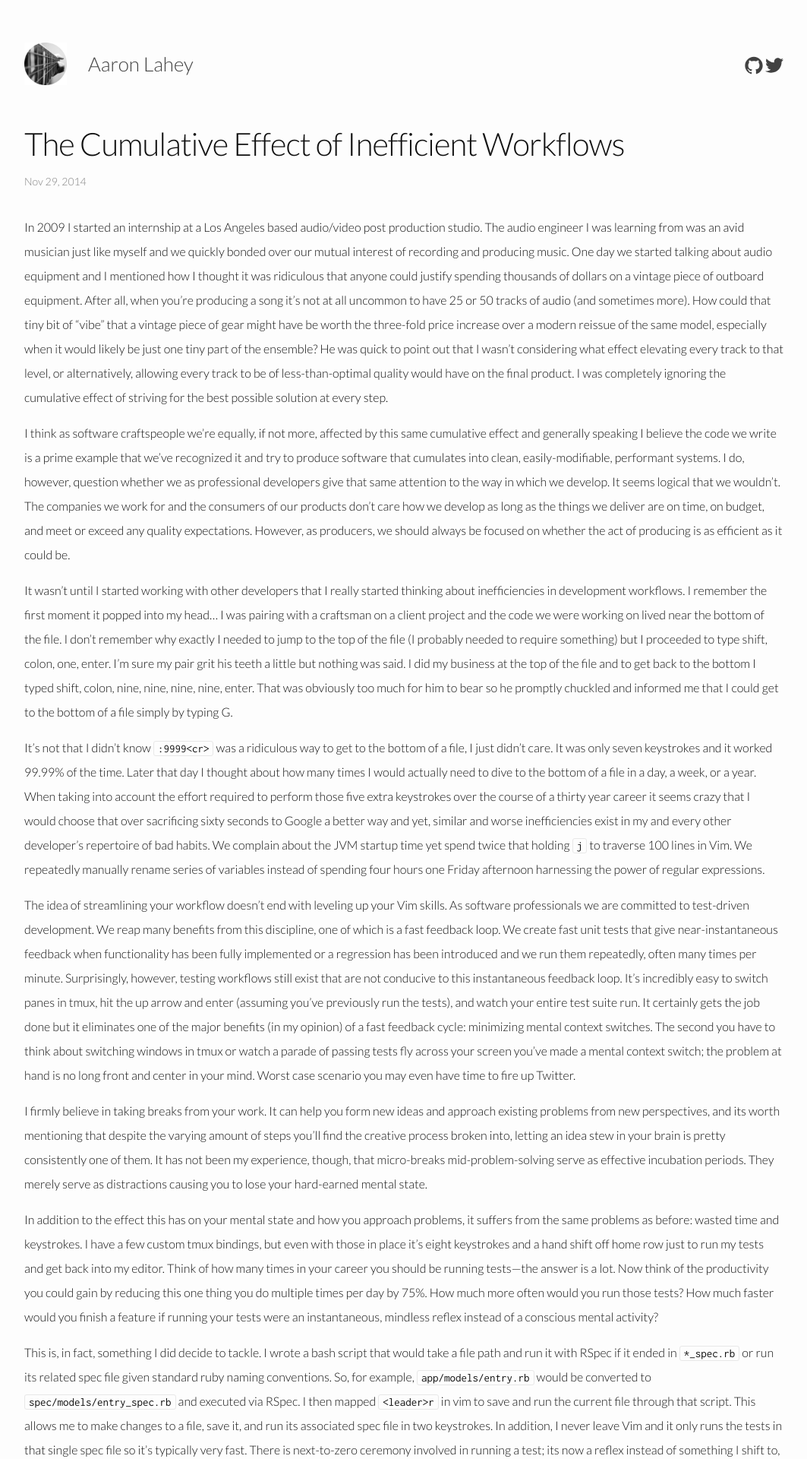
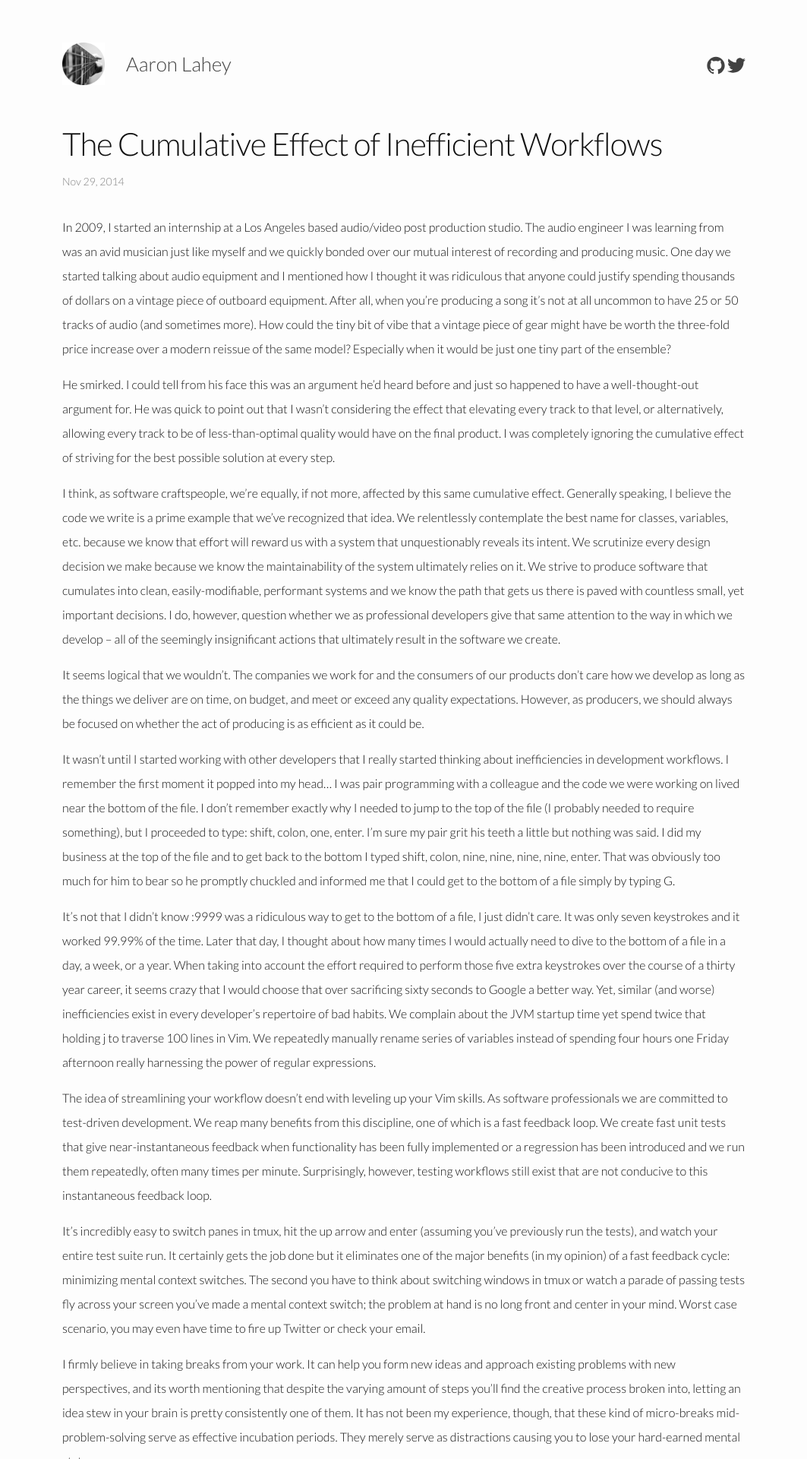
Before and after one commit to aaronlahey/aaronlahey.github.io, a Jekyll site: the page built from _posts/2014-11-29-the-cumulative-effect-of-inefficient-workflows.markdown, in a window 1280 px wide. Shown: the top 1920 px of the page at 76% size, without its empty margins (108-1171 px from the left). Built offline with Jekyll 4.4.1, drawn with Linux system fonts in a browser that asks for light colours; some of the changed text lies outside the part shown.

Commit message:
update workflow post and make site 960px wide

```diff
--- a/_posts/2014-11-29-the-cumulative-effect-of-inefficient-workflows.markdown
+++ b/_posts/2014-11-29-the-cumulative-effect-of-inefficient-workflows.markdown
@@ -5,22 +5,32 @@
 categories: workflows
 ---
 
-In 2009 I started an internship at a Los Angeles based audio/video post production studio. The audio engineer I was learning from was an avid musician just like myself and we quickly bonded over our mutual interest of recording and producing music. One day we started talking about audio equipment and I mentioned how I thought it was ridiculous that anyone could justify spending thousands of dollars on a vintage piece of outboard equipment. After all, when you’re producing a song it’s not at all uncommon to have 25 or 50 tracks of audio (and sometimes more). How could that tiny bit of “vibe” that a vintage piece of gear might have be worth the three-fold price increase over a modern reissue of the same model, especially when it would likely be just one tiny part of the ensemble? He was quick to point out that I wasn’t considering what effect elevating every track to that level, or alternatively, allowing every track to be of less-than-optimal quality would have on the final product. I was completely ignoring the cumulative effect of striving for the best possible solution at every step.
+In 2009, I started an internship at a Los Angeles based audio/video post production studio. The audio engineer I was learning from was an avid musician just like myself and we quickly bonded over our mutual interest of recording and producing music. One day we started talking about audio equipment and I mentioned how I thought it was ridiculous that anyone could justify spending thousands of dollars on a vintage piece of outboard equipment. After all, when you’re producing a song it’s not at all uncommon to have 25 or 50 tracks of audio (and sometimes more). How could the tiny bit of vibe that a vintage piece of gear might have be worth the three-fold price increase over a modern reissue of the same model? Especially when it would be just one tiny part of the ensemble?
 
-I think as software craftspeople we’re equally, if not more, affected by this same cumulative effect and generally speaking I believe the code we write is a prime example that we’ve recognized it and try to produce software that cumulates into clean, easily-modifiable, performant systems. I do, however, question whether we as professional developers give that same attention to the way in which we develop. It seems logical that we wouldn’t. The companies we work for and the consumers of our products don’t care how we develop as long as the things we deliver are on time, on budget, and meet or exceed any quality expectations. However, as producers, we should always be focused on whether the act of producing is as efficient as it could be.
+He smirked. I could tell from his face this was an argument he’d heard before and just so happened to have a well-thought-out argument for. He was quick to point out that I wasn’t considering the effect that elevating every track to that level, or alternatively, allowing every track to be of less-than-optimal quality would have on the final product. I was completely ignoring the cumulative effect of striving for the best possible solution at every step.
 
-It wasn’t until I started working with other developers that I really started thinking about inefficiencies in development workflows. I remember the first moment it popped into my head… I was pairing with a craftsman on a client project and the code we were working on lived near the bottom of the file. I don’t remember why exactly I needed to jump to the top of the file (I probably needed to require something) but I proceeded to type shift, colon, one, enter. I’m sure my pair grit his teeth a little but nothing was said. I did my business at the top of the file and to get back to the bottom I typed shift, colon, nine, nine, nine, nine, enter. That was obviously too much for him to bear so he promptly chuckled and informed me that I could get to the bottom of a file simply by typing G.
+I think, as software craftspeople, we’re equally, if not more, affected by this same cumulative effect. Generally speaking, I believe the code we write is a prime example that we’ve recognized that idea. We relentlessly contemplate the best name for classes, variables, etc. because we know that effort will reward us with a system that unquestionably reveals its intent. We scrutinize every design decision we make because we know the maintainability of the system ultimately relies on it. We strive to produce software that cumulates into clean, easily-modifiable, performant systems and we know the path that gets us there is paved with countless small, yet important decisions. I do, however, question whether we as professional developers give that same attention to the way in which we develop -- all of the seemingly insignificant actions that ultimately result in the software we create.
 
-It’s not that I didn’t know `:9999<cr>` was a ridiculous way to get to the bottom of a file, I just didn’t care. It was only seven keystrokes and it worked 99.99% of the time. Later that day I thought about how many times I would actually need to dive to the bottom of a file in a day, a week, or a year. When taking into account the effort required to perform those five extra keystrokes over the course of a thirty year career it seems crazy that I would choose that over sacrificing sixty seconds to Google a better way and yet, similar and worse inefficiencies exist in my and every other developer’s repertoire of bad habits. We complain about the JVM startup time yet spend twice that holding `j` to traverse 100 lines in Vim. We repeatedly manually rename series of variables instead of spending four hours one Friday afternoon harnessing the power of regular expressions.
+It seems logical that we wouldn’t. The companies we work for and the consumers of our products don’t care how we develop as long as the things we deliver are on time, on budget, and meet or exceed any quality expectations. However, as producers, we should always be focused on whether the act of producing is as efficient as it could be.
 
-The idea of streamlining your workflow doesn’t end with leveling up your Vim skills. As software professionals we are committed to test-driven development. We reap many benefits from this discipline, one of which is a fast feedback loop. We create fast unit tests that give near-instantaneous feedback when functionality has been fully implemented or a regression has been introduced and we run them repeatedly, often many times per minute. Surprisingly, however, testing workflows still exist that are not conducive to this instantaneous feedback loop. It’s incredibly easy to switch panes in tmux, hit the up arrow and enter (assuming you’ve previously run the tests), and watch your entire test suite run. It certainly gets the job done but it eliminates one of the major benefits (in my opinion) of a fast feedback cycle: minimizing mental context switches. The second you have to think about switching windows in tmux or watch a parade of passing tests fly across your screen you’ve made a mental context switch; the problem at hand is no long front and center in your mind. Worst case scenario you may even have time to fire up Twitter.
+It wasn’t until I started working with other developers that I really started thinking about inefficiencies in development workflows. I remember the first moment it popped into my head… I was pair programming with a colleague and the code we were working on lived near the bottom of the file. I don’t remember exactly why I needed to jump to the top of the file (I probably needed to require something), but I proceeded to type: shift, colon, one, enter. I’m sure my pair grit his teeth a little but nothing was said. I did my business at the top of the file and to get back to the bottom I typed shift, colon, nine, nine, nine, nine, enter. That was obviously too much for him to bear so he promptly chuckled and informed me that I could get to the bottom of a file simply by typing G.
 
-I firmly believe in taking breaks from your work. It can help you form new ideas and approach existing problems from new perspectives, and its worth mentioning that despite the varying amount of steps you’ll find the creative process broken into, letting an idea stew in your brain is pretty consistently one of them. It has not been my experience, though, that micro-breaks mid-problem-solving serve as effective incubation periods. They merely serve as distractions causing you to lose your hard-earned mental state.
+It’s not that I didn’t know :9999<cr> was a ridiculous way to get to the bottom of a file, I just didn’t care. It was only seven keystrokes and it worked 99.99% of the time. Later that day, I thought about how many times I would actually need to dive to the bottom of a file in a day, a week, or a year. When taking into account the effort required to perform those five extra keystrokes over the course of a thirty year career, it seems crazy that I would choose that over sacrificing sixty seconds to Google a better way. Yet, similar (and worse) inefficiencies exist in every developer’s repertoire of bad habits. We complain about the JVM startup time yet spend twice that holding j to traverse 100 lines in Vim. We repeatedly manually rename series of variables instead of spending four hours one Friday afternoon really harnessing the power of regular expressions.
 
-In addition to the effect this has on your mental state and how you approach problems, it suffers from the same problems as before: wasted time and keystrokes. I have a few custom tmux bindings, but even with those in place it’s eight keystrokes and a hand shift off home row just to run my tests and get back into my editor. Think of how many times in your career you should be running tests—the answer is a lot. Now think of the productivity you could gain by reducing this one thing you do multiple times per day by 75%. How much more often would you run those tests? How much faster would you finish a feature if running your tests were an instantaneous, mindless reflex instead of a conscious mental activity?
+The idea of streamlining your workflow doesn’t end with leveling up your Vim skills. As software professionals we are committed to test-driven development. We reap many benefits from this discipline, one of which is a fast feedback loop. We create fast unit tests that give near-instantaneous feedback when functionality has been fully implemented or a regression has been introduced and we run them repeatedly, often many times per minute. Surprisingly, however, testing workflows still exist that are not conducive to this instantaneous feedback loop.
 
-This is, in fact, something I did decide to tackle. I wrote a bash script that would take a file path and run it with RSpec if it ended in `*_spec.rb` or run its related spec file given standard ruby naming conventions. So, for example, `app/models/entry.rb` would be converted to `spec/models/entry_spec.rb` and executed via RSpec. I then mapped `<leader>r` in vim to save and run the current file through that script. This allows me to make changes to a file, save it, and run its associated spec file in two keystrokes. In addition, I never leave Vim and it only runs the tests in that single spec file so it’s typically very fast. There is next-to-zero ceremony involved in running a test; its now a reflex instead of something I shift to, set up, and execute. This is something I greatly miss when developing on other peoples’ machines unless they have a similarly efficient solution, such as an auto runner like guard. Although, I tend to prefer analyzing test output and writing code to be two distinct tasks that each take the whole screen instead of splitting my screen real estate and attention between them. Obviously one needs to run all the tests, so I have a shortcut of `fg<space>` to run the entire suite. This combination was specifically chosen because my fingers should already be on those keys and it mirrors a pattern that I mindlessly end up finger-drumming. I consciously try to design my key combinations so those that are frequently used are simply a finger flam.
+It’s incredibly easy to switch panes in tmux, hit the up arrow and enter (assuming you’ve previously run the tests), and watch your entire test suite run. It certainly gets the job done but it eliminates one of the major benefits (in my opinion) of a fast feedback cycle: minimizing mental context switches. The second you have to think about switching windows in tmux or watch a parade of passing tests fly across your screen you’ve made a mental context switch; the problem at hand is no long front and center in your mind. Worst case scenario, you may even have time to fire up Twitter or check your email.
 
-I’m not explaining my RSpec script in order to brag about my bash-fu (which is elementary at best), or to scold anyone for not testing the way I do. I say it simply as an example of something I saw as a detriment to my development experience. Something I honestly felt was minuscule in the moment, but after taking a step back and removing myself from the tunnel-vision of the problem at hand, realized would add up to significant wasted time and effort. It was incredibly simple to write that script and modify my .vimrc accordingly and that small investment of time and effort is still paying dividends.
+I firmly believe in taking breaks from your work. It can help you form new ideas and approach existing problems with new perspectives, and its worth mentioning that despite the varying amount of steps you’ll find the creative process broken into, letting an idea stew in your brain is pretty consistently one of them. It has not been my experience, though, that these kind of micro-breaks mid-problem-solving serve as effective incubation periods. They merely serve as distractions causing you to lose your hard-earned mental state.
 
-With all this said I feel its important to note that I’m incredibly far from having a consistently efficient workflow for all situations. There are developers who most definitely have this worked out far better than I do. The beauty of it is, and the reason a post like this is worth writing and can possibly exist, is because there is no end goal. There’s not an “ideal” workflow that everyone should be using, partly because personal preferences vary and partly because there’s always room for improvement. We do, however, owe it to ourselves to be constantly critical of the way we do things and to be on a never-ending search for something better; not just a way to create better software, but also a better way to create better software. Classical guitarists invest thousands of hours stressing over millimeter differences in finger placement or what hand position should be used to contribute to the overall fluidity of the piece being played. As software craftsmen and craftswomen on a path to mastery we owe a similar attention to detail to our own technique and the cumulative effect it has on the development process as a whole.
+In addition to the effect this has on your mental state and how you approach problems, it suffers from the same problems as before: wasted time and keystrokes. I have a few custom tmux bindings, but even with those in place it’s eight keystrokes and a hand shift off home row to leave Vim, run my tests and get back into Vim. Think of how many times in your career you should be running tests—the answer is a lot. Now think of the productivity you could gain by reducing this one thing you do multiple times per day by 75%. How much more often would you run those tests? How many more ideas would you experiment with? How much faster would you finish a feature if running your tests was an instantaneous, mindless reflex instead of a conscious mental activity?
+
+This is, in fact, something I did decide to tackle. A large majority of the work I do is in Ruby so it probably comes as no surprise that I run RSpec tests countless times per day. I wanted to be able to execute the exact specs I needed with the minimum amount of effort possible and to accomplish this, I decided to write my own RSpec runner.
+
+The most important thing I wanted out of a runner was to be able to run the specs for the file I currently had open in Vim. When on a spec file, I wanted it to run that file. When on a production code file I wanted it to run its associated spec file. In addition to this, I wanted a way to run all the specs for the project and a way to run only the spec my cursor was on. Another requirement of the runner was that it support running the specs in Vim (as you would any other shell command) and running them in a different window from Vim (by using a named pipe). With this new runner I can have both my tests and my editor in view at the same time, run the whole suite with <leader>a, run the current file’s specs with <leader>r, and run the spec under my cursor with <leader>l. There is next-to-zero ceremony involved in running the specs I want to run. It has become a mindless reflex instead of something I shift to, setup, and execute.
+
+I’m not explaining my RSpec runner because I think its some sort of game-changing test runner. I bring it up simply as an example of a solution to something I saw as a detriment to my development experience. Something I, for a long time, felt wasn’t an issue, but after taking a step back and reflecting on the way in which I was developing, realized would add up to significant wasted time and effort. It was incredibly simple to write that script and modify my .vimrc accordingly and that small investment of time and effort is still paying dividends.
+
+I feel its important to note that I’m incredibly far from having a consistently efficient workflow for all situations. There are developers who most definitely have this worked out far better than I do. The beauty of it is, and the reason a post like this is worth writing and can possibly exist, is because there is no end goal. There is not an “ideal” workflow that everyone should be using, partly because personal preferences vary and partly because there’s always room for improvement. We do, however, owe it to ourselves to be constantly critical of the way we do things and to be on a never-ending search for something better; not just a way to create better software, but also a better way to create better software.
+
+Classical guitarists invest thousands of hours stressing over millimeter differences in finger placement or what hand position should be used to contribute to the overall fluidity of the piece being played. As software craftsmen and craftswomen on a path to mastery we owe a similar attention to detail to our own techniques and the cumulative effect it has on the development process as a whole.
--- a/_sass/_base.scss
+++ b/_sass/_base.scss
@@ -85,6 +85,7 @@
   font-size: 15px;
   border: 1px solid $grey-color-light;
   border-radius: 3px;
+  line-height: 1.5;
 }
 
 code {
--- a/css/main.scss
+++ b/css/main.scss
@@ -20,7 +20,7 @@
 $grey-color-dark:  darken($grey-color, 25%);
 
 // Width of the content area
-$content-width:    1060px;
+$content-width:    960px;
 
 $on-palm:          600px;
 $on-laptop:        800px;
```
